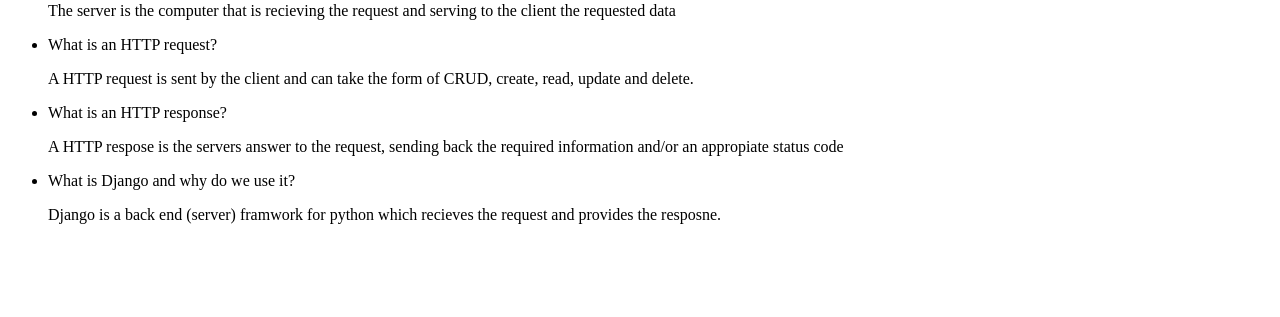
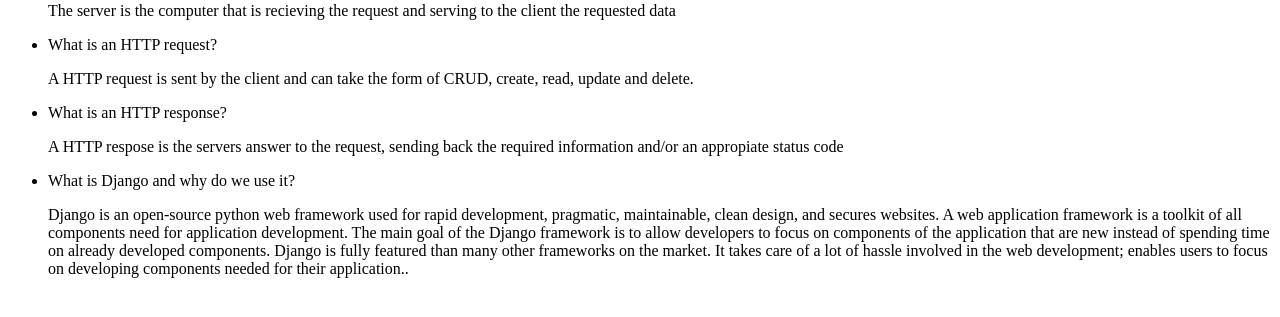
Before and after one commit to mtgjarvis/django_blog_part_1_july25, a Django app: page /home/ in a window 1280 px wide. Shown: the part 227-544 px from the top of the page. Run offline with Django 3.2, Linux system fonts and the light colour scheme.

Commit message:
added a little bit more info to an answer

```diff
--- a/blog/templates/index.html
+++ b/blog/templates/index.html
@@ -20,7 +20,7 @@
         <li>What is an HTTP response?</li>
         <p>A HTTP respose is the servers answer to the request, sending back the required information and/or an appropiate status code</p>
         <li>What is Django and why do we use it?</li>
-        <p>Django is a back end (server) framwork for python which recieves the request and provides the resposne.</p>
+        <p>Django is an open-source python web framework used for rapid development, pragmatic, maintainable, clean design, and secures websites. A web application framework is a toolkit of all components need for application development. The main goal of the Django framework is to allow developers to focus on components of the application that are new instead of spending time on already developed components. Django is fully featured than many other frameworks on the market. It takes care of a lot of hassle involved in the web development; enables users to focus on developing components needed for their application..</p>
     </ul>
 </body>
 </html>
```
